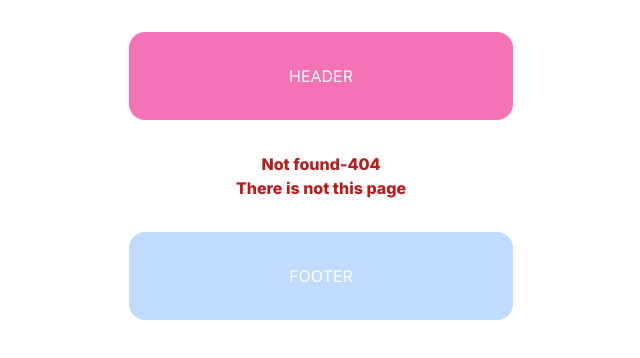
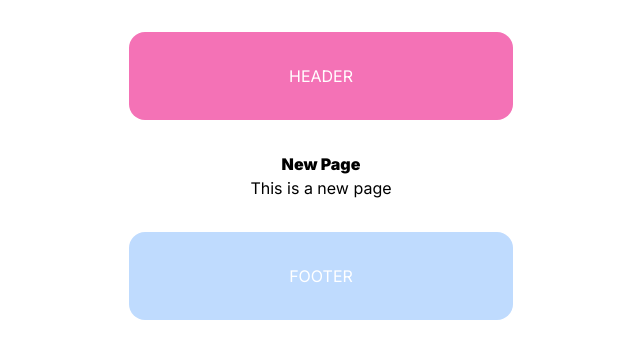
Before and after one commit to parisaMontakhab/NextLearning, a Next.js app: page /new-page in a window 1280 px wide. Before the commit this address had no page. Shown: the top 358 px of the page, without its empty margins (319-959 px from the left). Built offline with nearby package versions, Linux system fonts and the light colour scheme.

Commit message:
feat: add new page for learning redirect

```diff
--- /dev/null
+++ b/src/app/new-page/page.tsx
@@ -0,0 +1,9 @@
+
+export default function NewPage(){
+    return(
+        <div className="text-center">
+            <h1 className="font-black">New Page</h1>
+            <p> This is a new page</p>
+        </div>
+    )
+}
```
